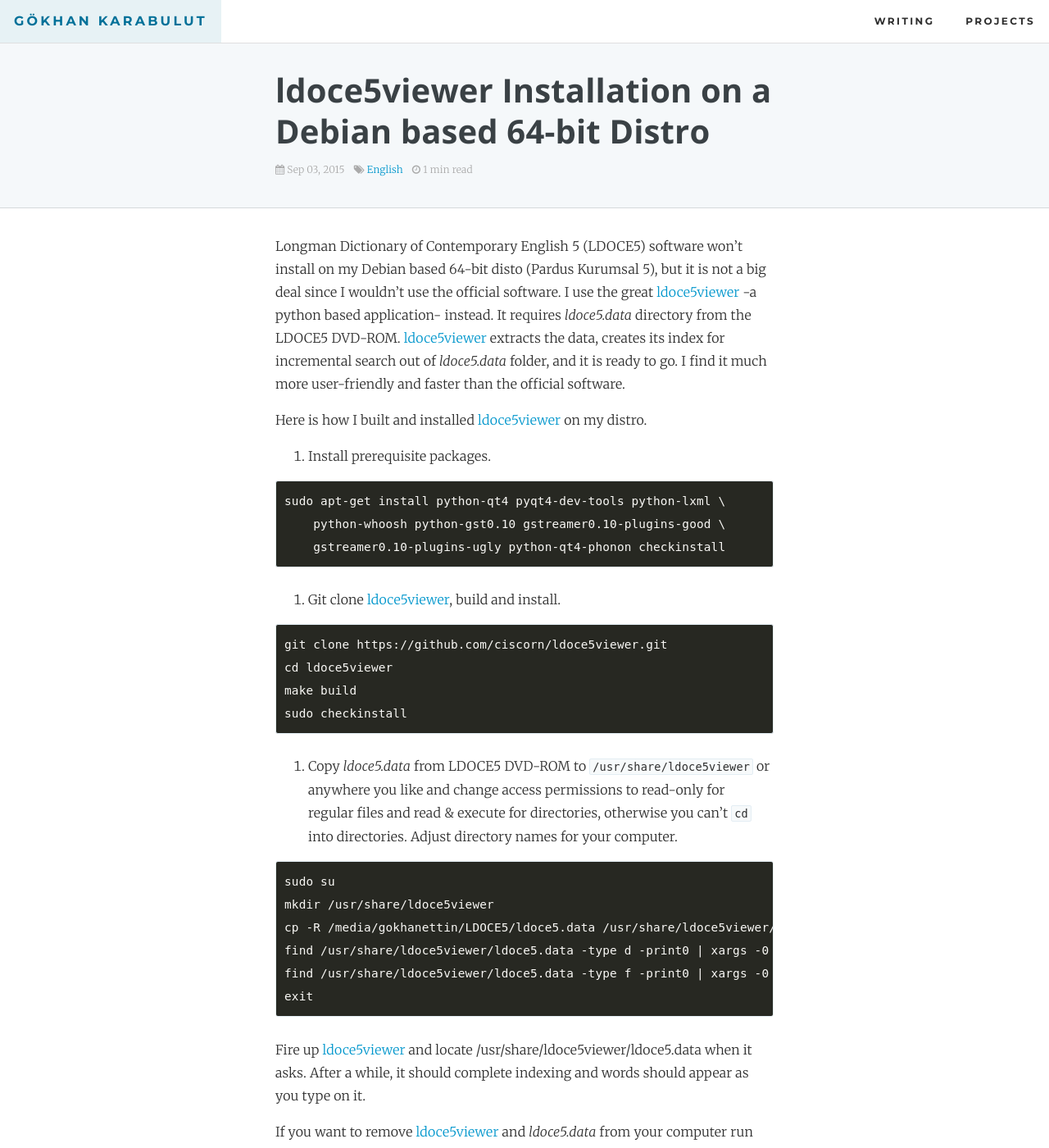
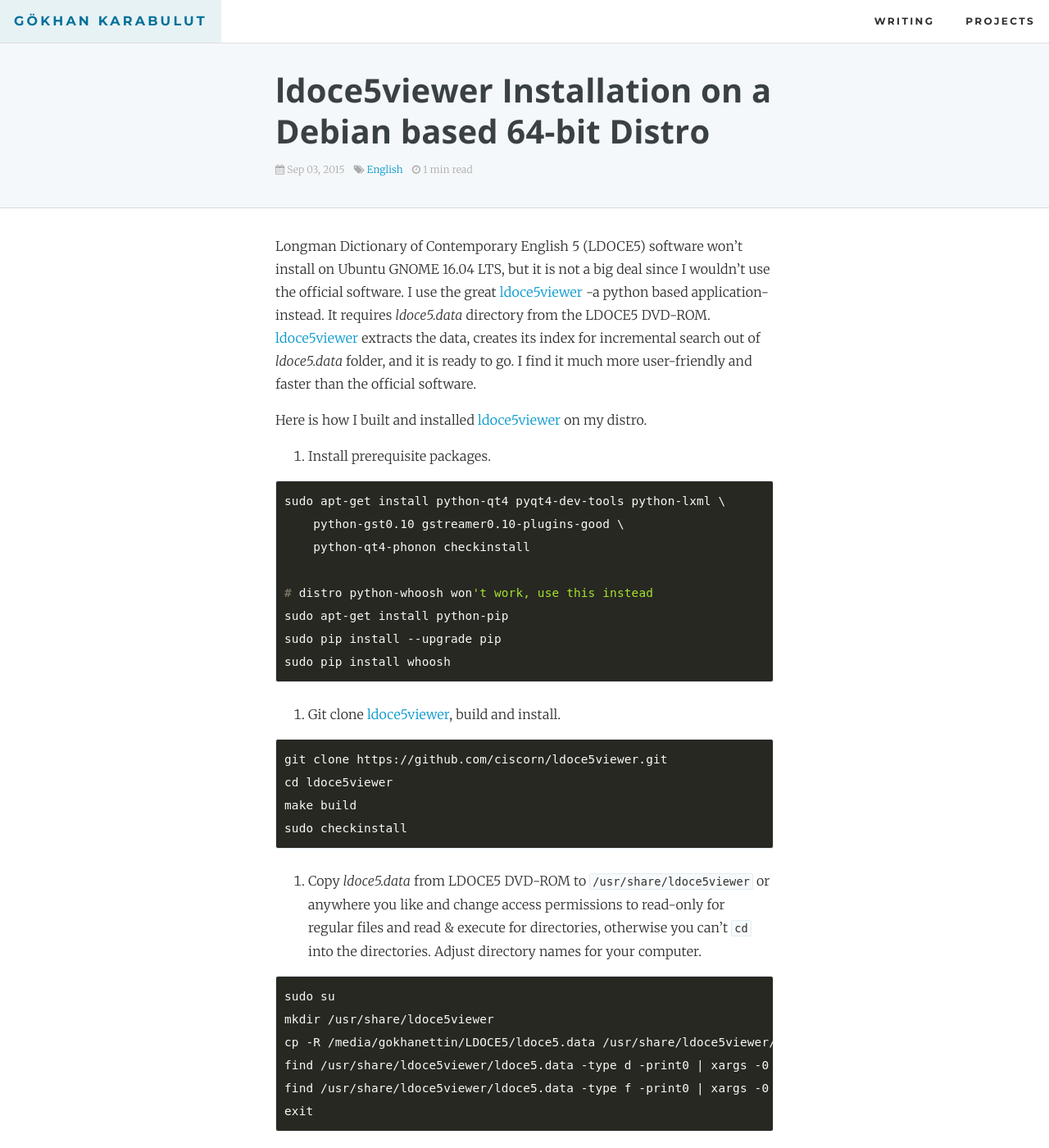
Before and after one commit to gokhanettin/gokhanettin.github.io, a Jekyll site: the page built from _posts/2015-09-03-ldoce5viewer-intallation-on-64-bit-debian-distro.md, in a window 1280 px wide and 1400 px high. Shown: the whole window at 82% size. Built offline with Jekyll 4.4.1, drawn with Linux system fonts in a browser that asks for light colours; comment, search, counter and statistics services are not loaded.

Commit message:
Update instructions for Ubuntu GNOME 16.04 LTS

```diff
--- a/_posts/2015-09-03-ldoce5viewer-intallation-on-64-bit-debian-distro.md
+++ b/_posts/2015-09-03-ldoce5viewer-intallation-on-64-bit-debian-distro.md
@@ -6,11 +6,11 @@
 ---
 
 Longman Dictionary of Contemporary English 5 (LDOCE5) software won't install on
-my Debian based 64-bit disto (Pardus Kurumsal 5), but it is not a big deal since
-I wouldn't use the official software. I use the great [ldoce5viewer] -a python
-based application- instead. It requires *ldoce5.data* directory from the LDOCE5
-DVD-ROM. [ldoce5viewer] extracts the data, creates its index for incremental
-search out of *ldoce5.data* folder, and it is ready to go. I find it much more
+Ubuntu GNOME 16.04 LTS, but it is not a big deal since I wouldn't use the
+official software. I use the great [ldoce5viewer] -a python based application-
+instead. It requires *ldoce5.data* directory from the LDOCE5 DVD-ROM.
+[ldoce5viewer] extracts the data, creates its index for incremental search out
+of *ldoce5.data* folder, and it is ready to go. I find it much more
 user-friendly and faster than the official software.
 
 Here is how I built and installed [ldoce5viewer] on my distro.
@@ -19,8 +19,13 @@
 
 {% highlight console %}
 sudo apt-get install python-qt4 pyqt4-dev-tools python-lxml \
-    python-whoosh python-gst0.10 gstreamer0.10-plugins-good \
-    gstreamer0.10-plugins-ugly python-qt4-phonon checkinstall
+    python-gst0.10 gstreamer0.10-plugins-good \
+    python-qt4-phonon checkinstall
+
+# distro python-whoosh won't work, use this instead
+sudo apt-get install python-pip
+sudo pip install --upgrade pip
+sudo pip install whoosh
 {% endhighlight %}
 
 2. Git clone [ldoce5viewer], build and install.
@@ -34,8 +39,8 @@
 
 3. Copy *ldoce5.data* from LDOCE5 DVD-ROM to `/usr/share/ldoce5viewer` or
 anywhere you like and change access permissions to read-only for regular files
-and read & execute for directories, otherwise you can't `cd` into directories.
-Adjust directory names for your computer.
+and read & execute for directories, otherwise you can't `cd` into the
+directories. Adjust directory names for your computer.
 
 {% highlight console %}
 sudo su
@@ -46,11 +51,12 @@
 exit
 {% endhighlight %}
 
-Fire up [ldoce5viewer] and locate /usr/share/ldoce5viewer/ldoce5.data when it asks.
-After a while, it should complete indexing and words should appear as you type on it.
+Fire up [ldoce5viewer] and locate /usr/share/ldoce5viewer/ldoce5.data when it
+asks. After a while, it should complete indexing and words should appear as you
+type on it.
 
-If you want to remove [ldoce5viewer] and *ldoce5.data* from your computer run the
-following commands.
+If you want to remove [ldoce5viewer] and *ldoce5.data* from your computer run
+the following commands.
 
 {% highlight console %}
 sudo dpkg -r ldoce5viewer
```
Also changed, not shown: README.md.
